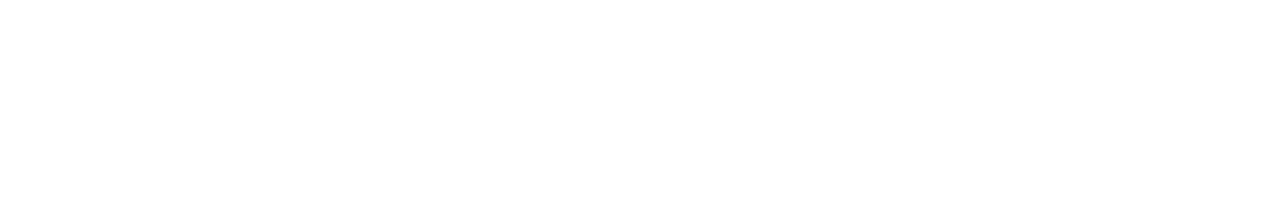
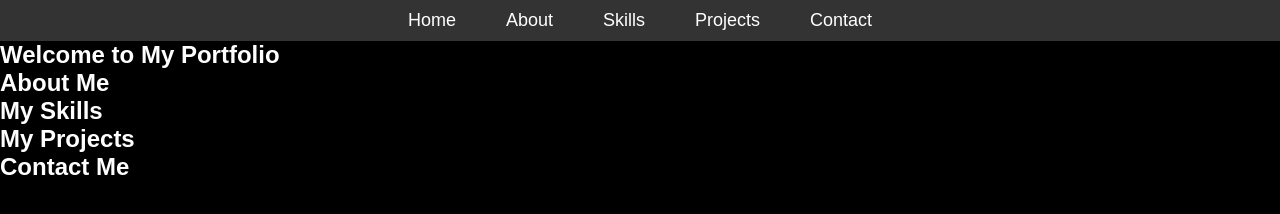
Before and after one commit to RaminTuzelis/ramintuzelis.github.io, a plain HTML site: page index.html in a window 1280 px wide. Drawn offline with nearby package versions, Linux system fonts and the light colour scheme; files that its build step writes are made by us from their sources.

Commit message:
Make basic structure

```diff
--- /dev/null
+++ b/assets/css/styles.scss
@@ -0,0 +1,45 @@
+* {
+  margin: 0;
+  padding: 0;
+  box-sizing: border-box;
+  font-family: Arial, sans-serif;
+}
+
+body {
+  background-color: black;
+  color: white;
+}
+
+header {
+  background-color: #333;
+  padding: 10px 0;
+}
+
+.nav-bar {
+  display: flex;
+  justify-content: center;
+  align-items: center;
+}
+
+.nav-links {
+  list-style: none;
+  display: flex;
+  gap: 20px;
+}
+
+.nav-links li {
+    display: inline;
+}
+
+.nav-links a {
+  color: white;
+  text-decoration: none;
+  font-size: 18px;
+  padding: 10px 15px;
+  transition: background-color 0.3s ease;
+}
+
+.nav-links a:hover {
+  background-color: #555;
+  border-radius: 5px;
+}
--- a/index.html
+++ b/index.html
@@ -5,9 +5,45 @@
     <meta name="viewport"
           content="width=device-width, user-scalable=no, initial-scale=1.0, maximum-scale=1.0, minimum-scale=1.0">
     <meta http-equiv="X-UA-Compatible" content="ie=edge">
-    <title>Document</title>
+    <title>RaminTuzelis Portfolio</title>
+    <link rel="stylesheet" href="assets/css/styles.css">
 </head>
 <body>
 
+<!-- Header and navigation-->
+<header>
+    <nav class="nav-bar">
+        <ul class="nav-links">
+            <li class=""><a href="#home">Home</a></li>
+            <li class=""><a href="#about">About</a></li>
+            <li class=""><a href="#skills">Skills</a></li>
+            <li class=""><a href="#projects">Projects</a></li>
+            <li class=""><a href="#contact">Contact</a></li>
+        </ul>
+    </nav>
+</header>
+
+<!-- Home section-->
+<section id="home">
+    <h1>Welcome to My Portfolio</h1>
+</section>
+
+<section id="about">
+    <h1>About Me</h1>
+</section>
+
+<section id="skills">
+    <h1>My Skills</h1>
+</section>
+
+<section id="projects">
+    <h1>My Projects</h1>
+</section>
+
+<section id="contact">
+    <h1>Contact Me</h1>
+</section>
+
+<script src="assets/js/scripts.js"></script>
 </body>
 </html>
```
Also changed, not shown: assets/js/scripts.js (added).
